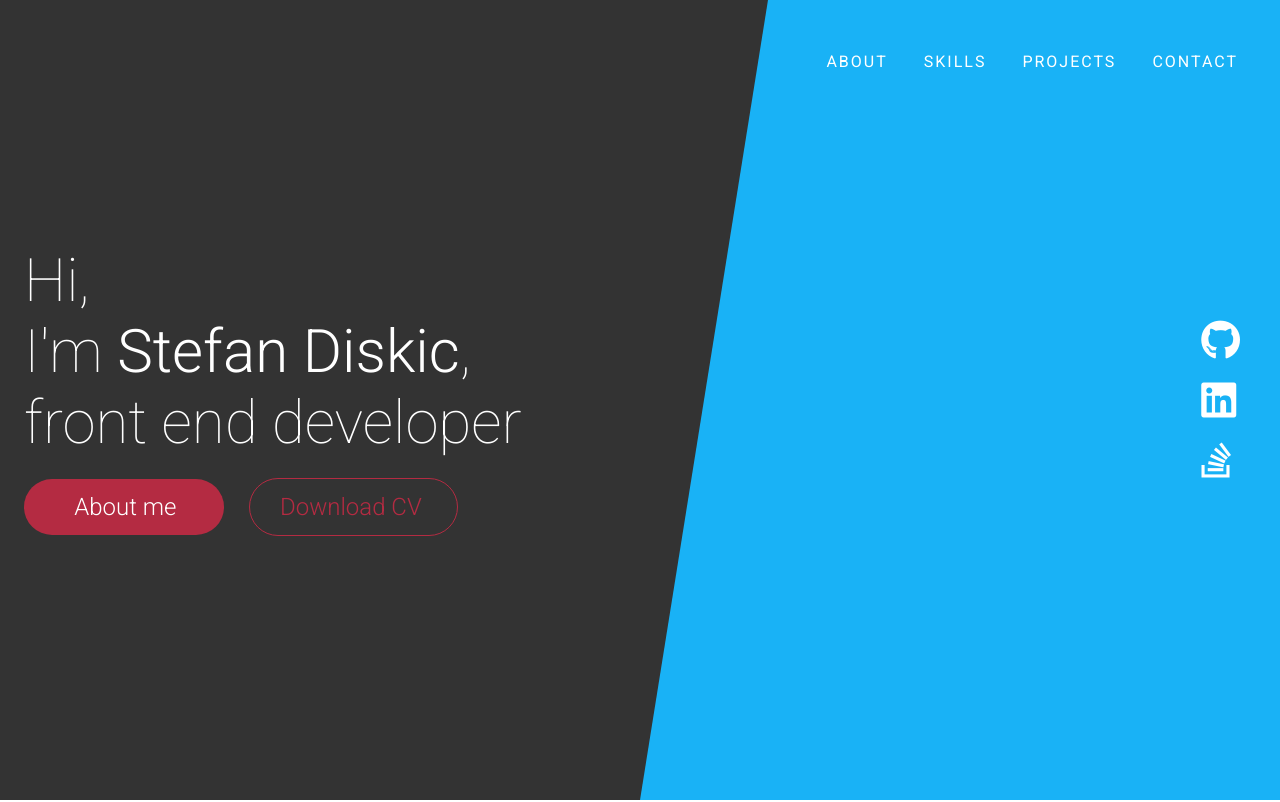
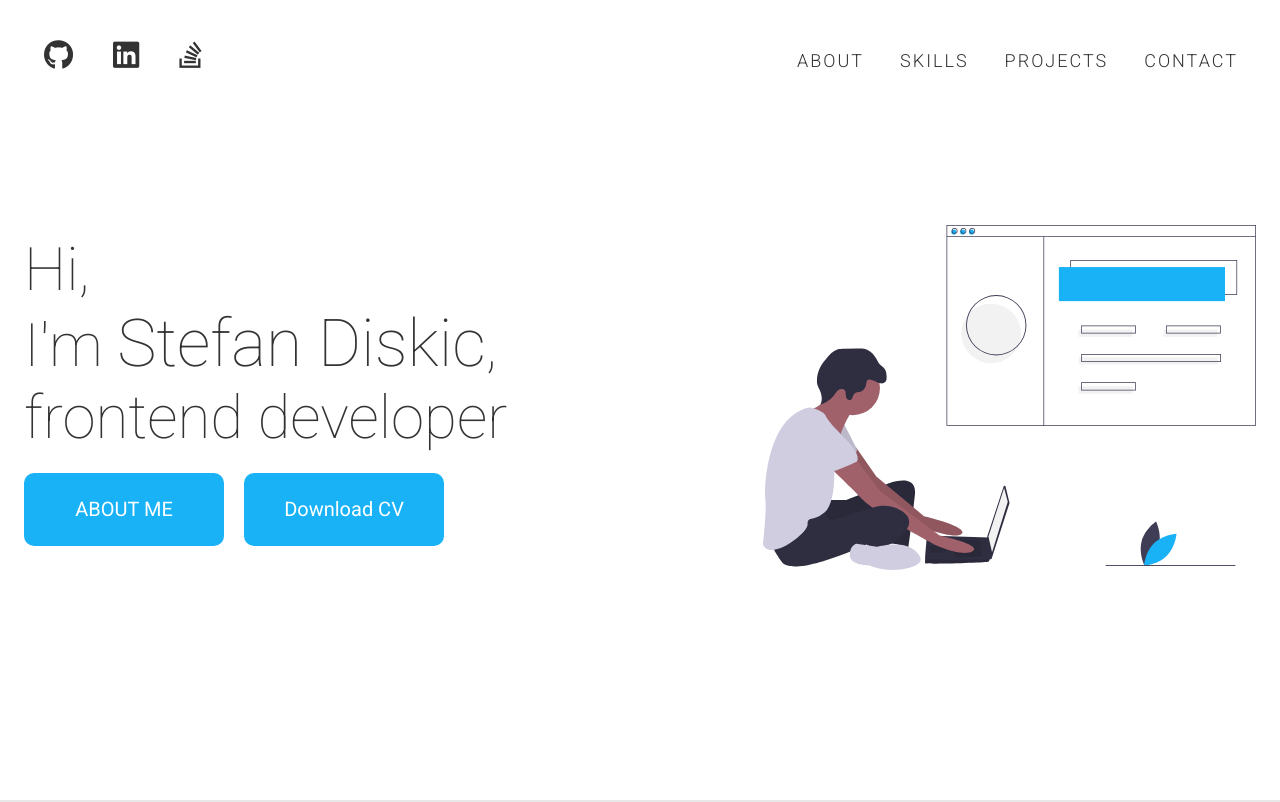
Before and after one commit to disko998/first-portfolio-website, a website: page index.html in a window 1280 px wide. Shown: the top 802 px of the page. Drawn offline with nearby package versions, Linux system fonts and the light colour scheme.

Commit message:
new header

```diff
--- a/css/global/style.scss
+++ b/css/global/style.scss
@@ -18,7 +18,7 @@ $skewDeg: 2deg;
 $angleSize: 60px;
 
 $project-size: 250px;
-$container-max-width: 1440px;
+$container-max-width: 1600px;
 $progress-bar-min-width: 400px;
 $progress-bar-max-width: 700px;
 $defaultPieSize: 8em;
--- a/css/main.scss
+++ b/css/main.scss
@@ -19,24 +19,6 @@ body {
         height: 100vh;
         position: relative;
 
-        .bg-blue {
-            background: color(primary);
-            z-index: -1;
-            position: absolute;
-            width: 100%;
-            height: 100vh;
-
-            .bg-dark {
-                width: 100%;
-                height: 100vh;
-                background: color(dark);
-                clip-path: polygon(0 0, 60% 0, 50% 100%, 0% 100%);
-                @include respond-to(big-tablet) {
-                    clip-path: polygon(0 0, 100% 0%, 100% 70%, 0% 100%);
-                }
-             }
-        }
-
         nav {
             position: fixed;
             width: 100%;
@@ -54,7 +36,7 @@ body {
                 }
 
                 span {
-                    color: color(white);
+                    color: color(dark);
 
                     i {
                         font-size: 150%;
@@ -78,10 +60,10 @@ body {
                     a {
                         text-transform: uppercase;
                         text-decoration: none;
-                        color: color(white);
-                        font-weight: 400;
+                        color: color(dark);
+                        font-weight: 300;
                         letter-spacing: 2px;
-                        font-size: 80%;
+                        font-size: 90%;
                         opacity: 1;
                         transition: opacity $transitionDelay;
 
@@ -95,6 +77,7 @@ body {
                     display: none;
                     width: 100%;
                     flex-direction: column;
+                    padding-top: 1em;
 
                     li {
                         width: 100%;
@@ -110,11 +93,75 @@ body {
                     }
                 }
             }
+
+            .socials {
+                float: left;
+
+                ul {
+                    z-index: 999;
+                    list-style-type: none;
+                    display: flex;
+                    flex-flow: row nowrap;
+                    align-self: center;
+
+                    li {
+                        margin: 0 1em;
+                        @include respond-to(phone) {
+                            margin: 0 .5em;
+                        }
+
+                        a {
+                            color: color(dark);
+                            transition: color $transitionDelay;
+
+                            &:hover {
+                                &.github {
+                                    color: color(darkgray);
+                                }
+
+                                &.linkedin {
+                                    color: color(linkedin);
+                                }
+
+                                &.stack-overflow {
+                                    color: color(stackOverflow);
+                                }
+                            }
+
+                            i {
+                                font-size: 150%;
+                            }
+                        }
+                    }
+                }
+            }
         }
 
         nav.scroll{
             background: rgbaColor(dark, 0.9);
             padding: .5em 0;
+
+            .nav-links {
+                a {
+                    color: color(white)
+                }
+            }
+
+            .menu-icon {
+               span {
+                    @include respond-to(tablet) {
+                        color: color(white);
+                    }
+               }
+            }
+
+            .socials {
+                li {
+                    a {
+                        color: color(white)
+                    }
+                }
+            }
         }
 
         .content {
@@ -122,17 +169,16 @@ body {
             height: 100%;
             display: flex;
             align-items: center;
-            justify-content: flex-start;
+            justify-content: space-between;
+            align-items: center;
             position: relative;
-            @include respond-to(big-tablet) {
-                justify-content: center;
-            }
 
             .dev-info {
                 .title {
                     font-size: 300%;
-                    color: color(white);
+                    color: color(dark);
                     font-weight: 100;
+
                     @include respond-to(desktop) {
                         font-size: 400%;
                     }
@@ -147,20 +193,19 @@ body {
                     }
 
                     .name {
-                        font-size: 100%;
-                        font-weight: 300;
+                        font-size: 110%;
+                        font-weight: 100;
                     }
                 }
 
                 .btn {
-                    display: inline-block;
+                    text-decoration: none;
                     min-width: 200px;
-                    padding: .7em 1.5em;
+                    height: 73.55px;
                     margin: 1em 1em 1em 0;
-                    background: color(secondary);
-                    transition: border-radius $transitionDelay;
                     color: color(white);
-                    text-decoration: none;
+                    background: color(primary);
+                    border-radius: 10px;
 
                     @include respond-to(small-tablet) {
                         display: none;
@@ -178,11 +223,10 @@ body {
                         border-radius: 10px;
                     }
 
-                    span {
-                        opacity: 0;
-                        display: inline-block;
-                        transition: opacity $transitionDelay;
-                    }
+                    .label {
+                        width: fit-content;
+                        height: fit-content;
+                        text-align: center;
 
                         p {
                             font-size: 120% !important;
@@ -191,91 +235,34 @@ body {
                             margin-right: -20px;
                             transition: margin-right $transitionDelay;
                         }
-                }
 
-                .btn-border {
-                    border-color: color(secondary);
-                    color: color(secondary);
+                        span {
+                            opacity: 0;
+                            display: inline-block;
+                            transition: opacity $transitionDelay;
                         }
                     }
                 }
 
-        .socials {
-            position: absolute;
-            right: 2em;
-            top: 50%;
-            z-index: 20;
-            transform: translateY(-50%);
-            @include respond-to(big-tablet) {
-                top: unset;
-                right: 0;
-                bottom: 0;
-                transform: none;
-            }
-
-            ul {
-                list-style-type: none;
-                @include respond-to(big-tablet) {
-                    display: flex;
-                    flex-flow: row nowrap;
-                    align-self: center;
-                }
-
-                li {
-                    margin: 1em 0;
-                    transform: scale(1);
-                    transition:  transform $transitionDelay;
-                    @include respond-to(big-tablet) {
-                        margin-right: 2em;
-                    }
-                    @include respond-to(small-phone) {
-                        margin-right: 1.5em;
-                    }
-
-                    &:hover {
-                        transform: scale(1.5);
-                    }
-
-                    a {
-                        .github {
-                            color: color(white);
-                            transition: color $transitionDelay;
-
-                            &:hover {
-                                color: color(dark);
+                .btn-border {
+                    border-color: color(primary);
+                    color: color(primary);
                 }
             }
 
-                        .linkedin {
-                            color: color(white);
-                            transition: color $transitionDelay;
-                            &:hover {
-                                color: color(linkedin);
-                            }
-                        }
-
-                        .stack-overflow {
-                            color: color(white);
-                            transition: color $transitionDelay;
-                            &:hover {
-                                color: color(stackOverflow);
-                            }
-                        }
-
-                        i {
-                            font-size: 200%;
-                            @include respond-to(small-phone) {
-                                font-size: 150%;
-                            }
-                        }
-                    }
+            .developer {
+                max-width: 40%;
+                img {
+                    max-width: 100%;
+                    height: auto;
                 }
             }
         }
     }
 
     #summary {
-        padding-bottom: 0 !important;
+        background: color(lightGray);
+
         .summary {
             align-items: center;
             width: fit-content;
--- a/index.html
+++ b/index.html
@@ -6,7 +6,7 @@
     <meta name="subject" content="Developer Portfolio">
     <meta name="copyright"content="Stefan Diskic">
     <meta name="author" content="Stefan Diskic, disko998@gmail.com">
-    <meta name="description" content="I'm front end developer with 2+ experience in web, desktop and mobile applications development. My passion is front end but i'm also have knowledge of back end development. Most recently i was working as a react and react native developer on various of apps, so make sure to contact me ;)"/>
+    <meta name="description" content="I'm front end developer with 2+ years experience in web, desktop and mobile applications development. My passion is front end but i'm also have knowledge of back end development. Most recently i was working as a react and react native developer on various of apps, so make sure to contact me ;)"/>
     <meta name="viewport" content="width=device-width, initial-scale=1.0">
     <meta http-equiv="X-UA-Compatible" content="ie=edge">
     <link rel="stylesheet" href="./css/global/style.css">
@@ -17,12 +17,33 @@
 <body>
 
     <header>
-        <div class="bg-blue">
-            <div class="bg-dark"></div>
-        </div>
-
         <nav id="navbar">
             <div class="container">
+                <div class="socials">
+                        <ul>
+                            <li>
+                                    <a href="https://github.com/disko998" target="_blank" class="icon github">
+                                        <span class="github">
+                                            <i class="fab fa-github"></i>
+                                        </span>
+                                    </a>
+                            </li>
+                                <li>
+                                    <a href="https://www.linkedin.com/in/stefan-diskic-65586b16b/" target="_blank" class="icon linkedin">
+                                        <span class="linkedin">
+                                            <i class="fab fa-linkedin"></i>
+                                        </span>
+                                    </a>
+                                </li>
+                                <li>
+                                    <a href="https://stackoverflow.com/users/10549525/stefan-diskic" target="_blank" class="icon stack-overflow">
+                                        <span class="stack-overflow">
+                                            <i class="fab fa-stack-overflow"></i>
+                                        </span>
+                                    </a>
+                                </li>
+                            </ul>
+                </div>
                 <div class="menu-icon">
                     <span>
                         <i class="fas fa-bars"></i>
@@ -40,50 +61,23 @@
         <div class="container">
             <div class="content">
                 <div class="dev-info">
-                    <p class="title">Hi,</br>I'm <span class="name">Stefan Diskic</span>,</br>front end developer</p>
-                    <div>
-                        <a href="#summary" class="btn round text-light">
-                            <p>About me</p>
-                            <span>
-                                <i class="fas fa-caret-down"></i>
-                            </span>
+                    <p class="title">Hi,</br>I'm <span class="name">Stefan Diskic</span>,</br>frontend developer</p>
+                    <div class="d-flex">
+                        <a href="#summary" class="d-flex f-center btn text-up">
+                            About me
                         </a>
-                        <a href="./assets/Stefan's Resume.pdf" class="btn btn-border round" download>
-                            <p>Download CV</p>
-                            <span>
-                                <i class="fas fa-download"></i>
-                            </span>
+                        <a href="#summary" class="d-flex f-center btn">
+                            Download CV
                         </a>
                     </div>
+                </div>
+                <div class="developer">
+                    <img src="./assets/illustration/web-developer.svg" alt="web developer" />
                 </div>
             </div>
         </div>
 
-       <div class="socials">
-           <ul>
-               <li>
-                    <a href="https://github.com/disko998" target="_blank" class="icon github">
-                        <span class="github">
-                            <i class="fab fa-github"></i>
-                        </span>
-                    </a>
-               </li>
-                <li>
-                    <a href="https://www.linkedin.com/in/stefan-diskic-65586b16b/" target="_blank" class="icon linkedin">
-                        <span class="linkedin">
-                            <i class="fab fa-linkedin"></i>
-                        </span>
-                    </a>
-                </li>
-                <li>
-                    <a href="https://stackoverflow.com/users/10549525/stefan-diskic" target="_blank" class="icon stack-overflow">
-                        <span class="stack-overflow">
-                            <i class="fab fa-stack-overflow"></i>
-                        </span>
-                    </a>
-                </li>
-            </ul>
-        </div>
+
     </header>
 
     <section id="summary">
```
Also changed, not shown: assets/slide indicator.svg (added), css/global/style.css, css/main.css, 1 other file. Lines whose indentation alone changed are shown as unchanged.
